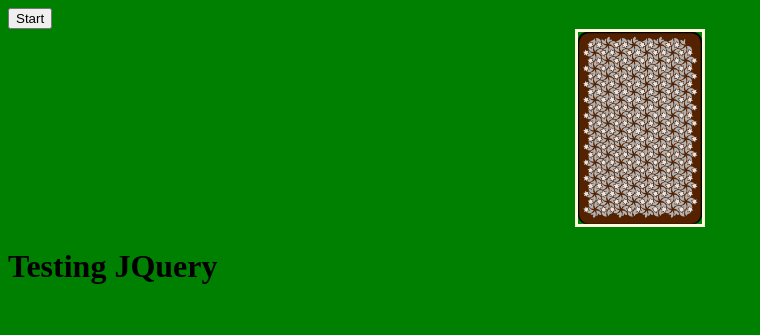
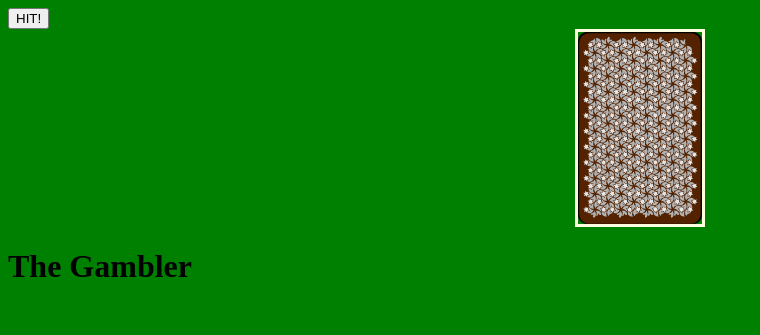
Before and after one commit to darin666/black-jack-2, a website: page src/index.html in a window 1280 px wide. Shown: the top 335 px of the page, without its empty margins (0-760 px from the left). Drawn offline with nearby package versions, Linux system fonts and the light colour scheme; files that its build step writes are made by us from their sources.

Commit message:
button fn

```diff
--- a/src/index.html
+++ b/src/index.html
@@ -1,5 +1,6 @@
 <!DOCTYPE html>
 <html lang="en">
+
 <head>
 	<meta charset="UTF-8">
 	<meta name="viewport" content="width=device-width, initial-scale=1.0">
@@ -7,17 +8,20 @@
 	<title>Blackjack</title>
 	<link rel="stylesheet" href="/css/index.css">
 </head>
+
 <body>
 	<script src="/js/jquery-3.3.1.min.js"></script>
 	<script src="/js/index.js"></script>
-		<button type="button" id="btn">Start</button>
+	<button type="button" id="btn">HIT!</button>
+
 	<div id="deck"></div>
+	<h1>The Gambler</h1>
 	<div class="hand"></div>
-
 
 	<script>
 		var deck = generateDeck();
 		var hand = [];
+
 		deck = shuffleDeck(deck);
 
 		renderDeck();
@@ -30,16 +34,16 @@
 			renderDeck();
 			renderHand();
 		})
-
 	</script>
 
-	<script>
+	<!-- <script>
 		$(document.body).append(
 			$('<h1>Testing JQuery</h1>')
 		);
-		</script>
+		</script> -->
 
 
 
 </body>
+
 </html>
```
Lines whose indentation alone changed are shown as unchanged.
